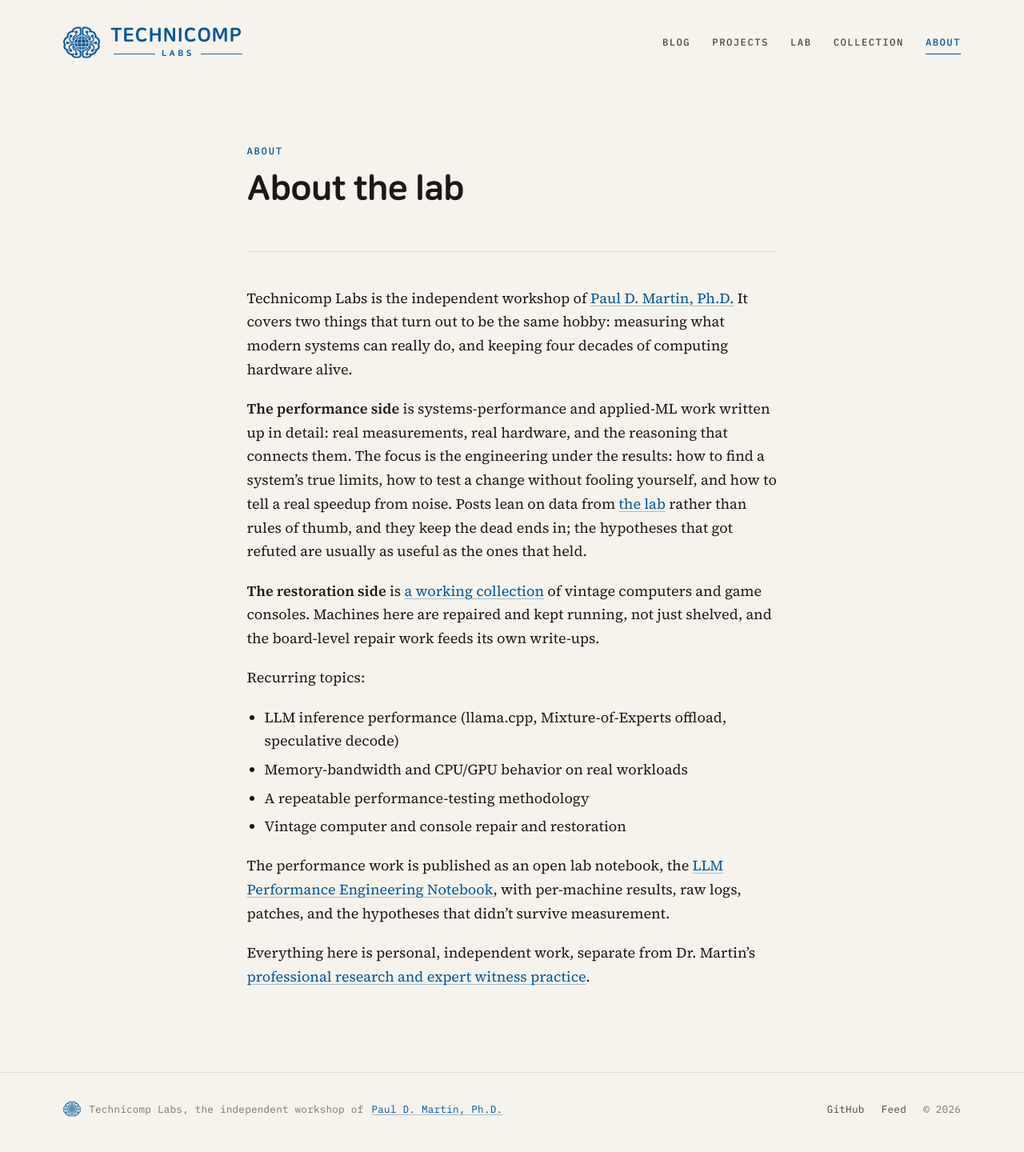
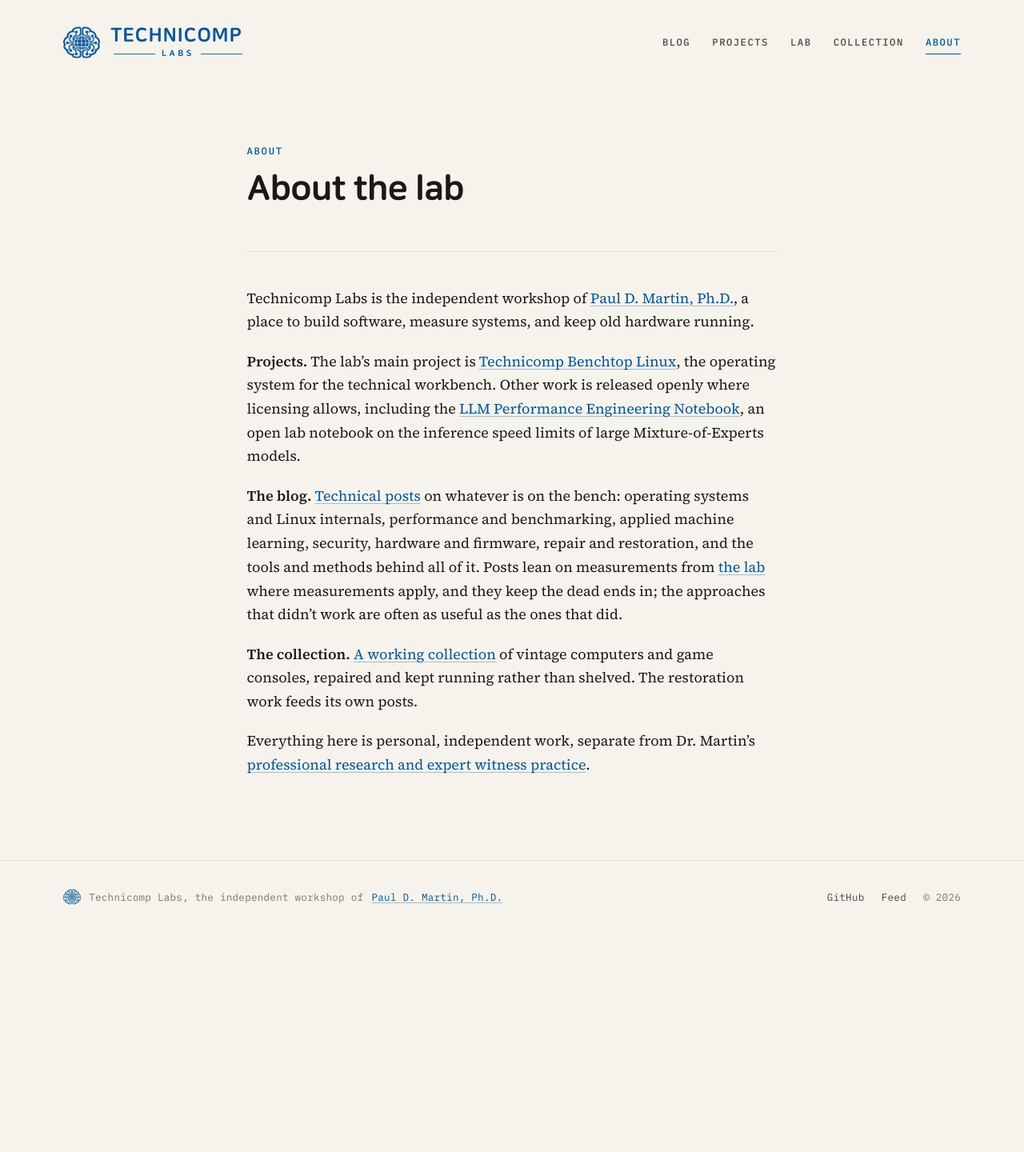
Before and after one commit to TechnicompLabs/technicomplabs.github.io, a Jekyll site: the page built from _pages/about.md, in a window 1280 px wide. Shown: the whole page at 80% size. Built offline with Jekyll 4.4.1, drawn with Linux system fonts in a browser that asks for light colours; after the commit the page ends 1175 px from its top, so only the background shows below that.

Commit message:
About: broaden to projects, general technical blog, and collection

```diff
--- a/_pages/about.md
+++ b/_pages/about.md
@@ -4,19 +4,12 @@ kicker: "About"
 permalink: /about/
 ---
 
-Technicomp Labs is the independent workshop of [Paul D. Martin, Ph.D.](https://pauldmartin.phd) It covers two things that turn out to be the same hobby: measuring what modern systems can really do, and keeping four decades of computing hardware alive.
+Technicomp Labs is the independent workshop of [Paul D. Martin, Ph.D.](https://pauldmartin.phd), a place to build software, measure systems, and keep old hardware running.
 
-**The performance side** is systems-performance and applied-ML work written up in detail: real measurements, real hardware, and the reasoning that connects them. The focus is the engineering under the results: how to find a system's true limits, how to test a change without fooling yourself, and how to tell a real speedup from noise. Posts lean on data from [the lab](/lab/) rather than rules of thumb, and they keep the dead ends in; the hypotheses that got refuted are usually as useful as the ones that held.
+**Projects.** The lab's main project is [Technicomp Benchtop Linux](/projects/), the operating system for the technical workbench. Other work is released openly where licensing allows, including the [LLM Performance Engineering Notebook](https://github.com/pauldmartinphd/llm-performance-engineering-notebook), an open lab notebook on the inference speed limits of large Mixture-of-Experts models.
 
-**The restoration side** is [a working collection](/collection/) of vintage computers and game consoles. Machines here are repaired and kept running, not just shelved, and the board-level repair work feeds its own write-ups.
+**The blog.** [Technical posts](/blog/) on whatever is on the bench: operating systems and Linux internals, performance and benchmarking, applied machine learning, security, hardware and firmware, repair and restoration, and the tools and methods behind all of it. Posts lean on measurements from [the lab](/lab/) where measurements apply, and they keep the dead ends in; the approaches that didn't work are often as useful as the ones that did.
 
-Recurring topics:
-
-- LLM inference performance (llama.cpp, Mixture-of-Experts offload, speculative decode)
-- Memory-bandwidth and CPU/GPU behavior on real workloads
-- A repeatable performance-testing methodology
-- Vintage computer and console repair and restoration
-
-The performance work is published as an open lab notebook, the [LLM Performance Engineering Notebook](https://github.com/pauldmartinphd/llm-performance-engineering-notebook), with per-machine results, raw logs, patches, and the hypotheses that didn't survive measurement.
+**The collection.** [A working collection](/collection/) of vintage computers and game consoles, repaired and kept running rather than shelved. The restoration work feeds its own posts.
 
 Everything here is personal, independent work, separate from Dr. Martin's [professional research and expert witness practice](https://pauldmartin.phd).
```
